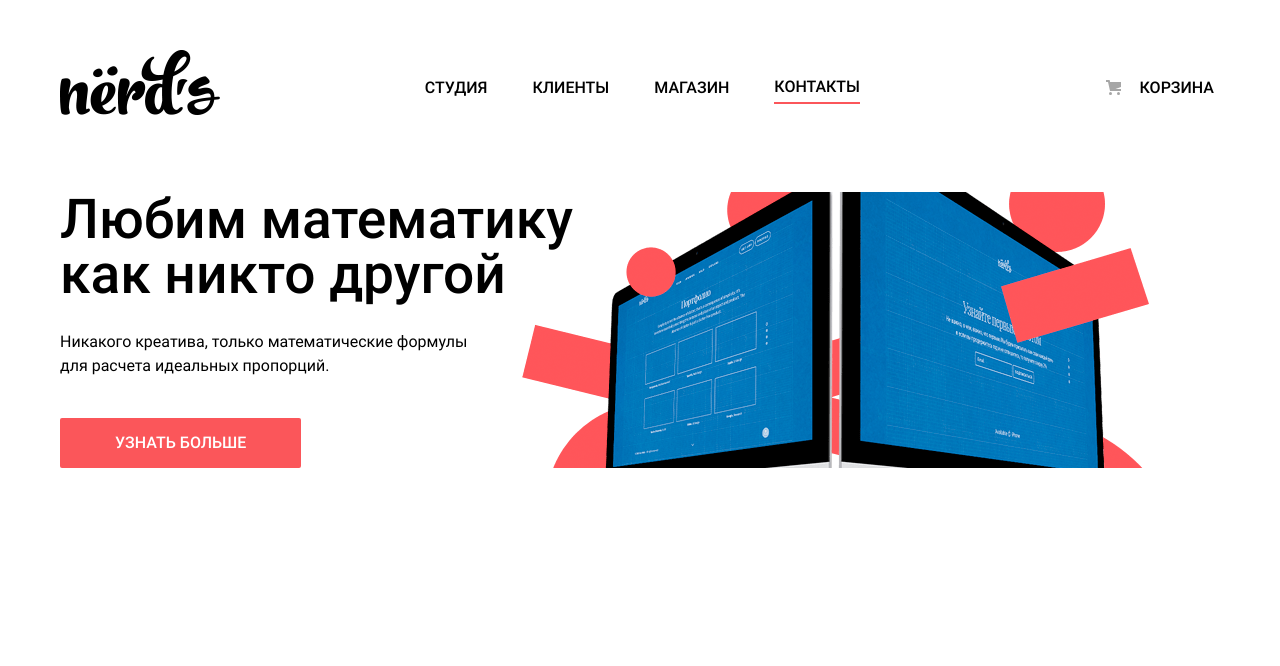
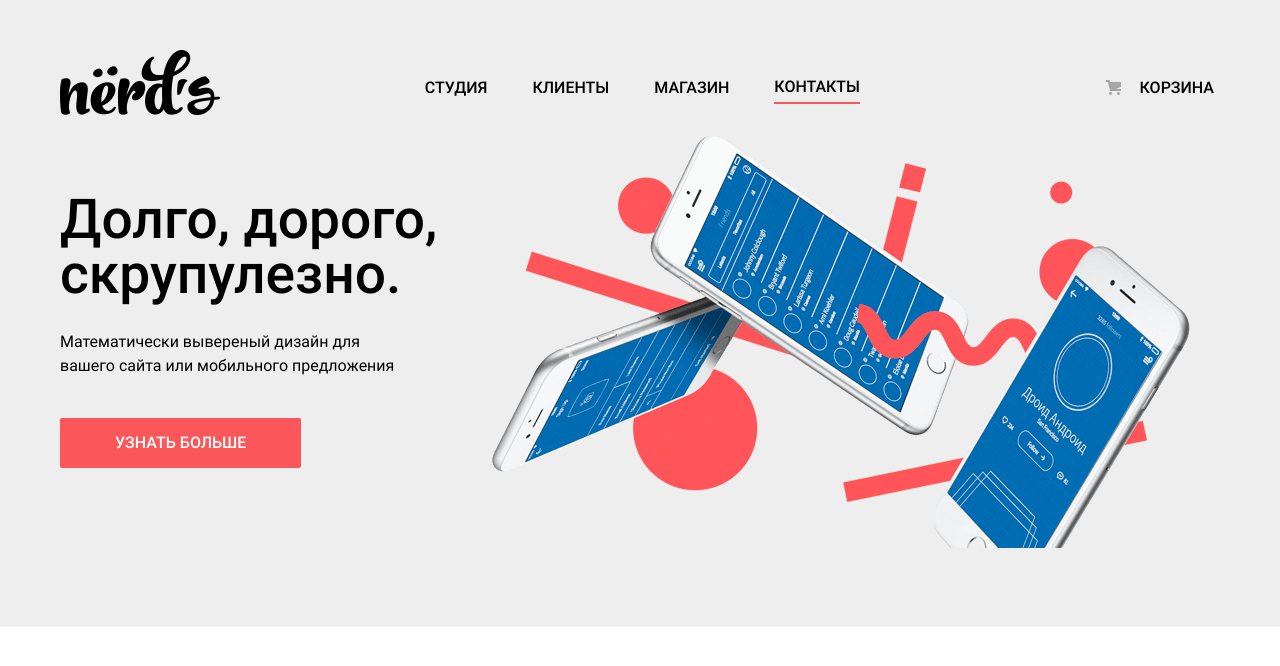
Before and after one commit to Sryoja/Nerds, a website: page src/index.html in a window 1280 px wide. Drawn offline with Linux system fonts and the light colour scheme; files whose address does not match are found by name.

Commit message:
sliders ver2

```diff
--- a/src/index.html
+++ b/src/index.html
@@ -2,8 +2,7 @@
 <html lang="ru">
 <head>
     <meta charset="UTF-8">
-    <meta name="viewport"
-          content="width=device-width, user-scalable=no, initial-scale=1.0, maximum-scale=1.0, minimum-scale=1.0">
+    <meta name="viewport" content="width=device-width, user-scalable=no, initial-scale=1.0, maximum-scale=1.0, minimum-scale=1.0">
     <meta http-equiv="X-UA-Compatible" content="ie=edge">
     <title>Nerds</title>
     <link rel="stylesheet" href="./css/normalize.css">
@@ -11,6 +10,7 @@
 </head>
 <body>
 <header class="main-header">
+    <div class="header-wrapper">
         <nav class="main-header__nav">
             <a class="main-logo-link" href="#"><img src="img/nerds-logo.png" alt="site logo"></a>
             <ul class="header-nav-list">
@@ -25,24 +25,28 @@
                 <button class="header-state">корзина</button>
             </li>
         </ul>
+    </div>
 </header>
 <main>
+    <div class="sliders-wrapper">
     <section class="sliders">
         <h2 class="visually-hidden">наши преимущества</h2>
         <div class="slider1">
             <div class="slider__desc">
                 <h3 class="slider__desc-slogan">Долго, дорого, скрупулезно.</h3>
-                <p class="slider__desc-title">Математически вывереный дизайн для вашего сайта или мобильного
-                                              предложения</p>
+                <p class="slider__desc-title">Математически вывереный дизайн для вашего сайта или мобильного предложения</p>
                 <a href="#" class="slider__desc-link btn-common-style">узнать больше</a>
             </div>
-        </div><div class="slider2">
+            <div class="slider1-img"></div>
+        </div>
+        <div class="slider2">
             <div class="slider__desc">
                 <h3 class="slider__desc-slogan">Любим математику как никто другой</h3>
                 <p class="slider__desc-title">Никакого креатива, только математические формулы для расчета идеальных пропорций.</p>
                 <a href="#" class="slider__desc-link btn-common-style">узнать больше</a>
             </div>
-        </div><div class="slider3">
+        </div>
+        <div class="slider3">
             <div class="slider__desc">
                 <h3 class="slider__desc-slogan">Только ночь, только хардкор</h3>
                 <p class="slider__desc-title">Работать днем, как все? Мы против этого. Ближе к полуночи работа только начинается.</p>
@@ -50,6 +54,7 @@
             </div>
         </div>
     </section>
+    </div>
 </main>
 </body>
 </html>
--- a/src/sass/style.scss
+++ b/src/sass/style.scss
@@ -37,14 +37,20 @@ body {
 }
 
 .main-header {
+  background-color: #eeeeee;
+}
+
+.header-wrapper{
   width: 1200px;
+  margin: 0 auto;
   padding: 50px 20px 0;
-  margin: 0 auto;
   display: flex;
   justify-content: space-between;
   @include fontMedium;
   color: #000;
+
 }
+
 
 .main-logo-link {
   img {
@@ -116,19 +122,25 @@ body {
 
 //main slider
 
-main {
+.sliders-wrapper{
+  background-color: #eeeeee;
+
+}
+
+.sliders{
   width: 1200px;
-  padding: 0 20px;
+  padding: 67px 20px 79px;
   margin: 0 auto;
 }
 
 .slider1 {
+  position: relative;
   display: flex;
-  display: none;
+  //display: none;
   justify-content: flex-start;
   align-items: stretch;
   padding-bottom: 80px;
-  background: url(../img/slide1.png) no-repeat 93% center; //todo разобраться как вставить изображения
+  background-size: contain;
   .slider__desc {
     width: 380px;
   }
@@ -137,9 +149,19 @@ main {
   }
 }
 
+.slider1-img{
+  position: absolute;
+  right: 30px;
+  bottom: 0;
+  width: 698px;
+  height: 413px;
+  background: url(../img/slide1.png) no-repeat center;
+
+}
+
 .slider__desc-slogan {
   margin: 0;
-  margin-top: 67px;
+  //margin-top: 67px;
   font-family: 'Roboto', Arial, SansSerif;
   font-weight: 500;
   font-size: 55px;
@@ -172,8 +194,9 @@ main {
 }
 
 .slider2  {
-  //display: none;
+  display: none;
   background: url(../img/slide2.png) no-repeat 93% center;
+  background-size: contain;
   .slider__desc{
     width: 580px;
   }
```
Also changed, not shown: src/css/style.css. Lines whose indentation alone changed are shown as unchanged.
